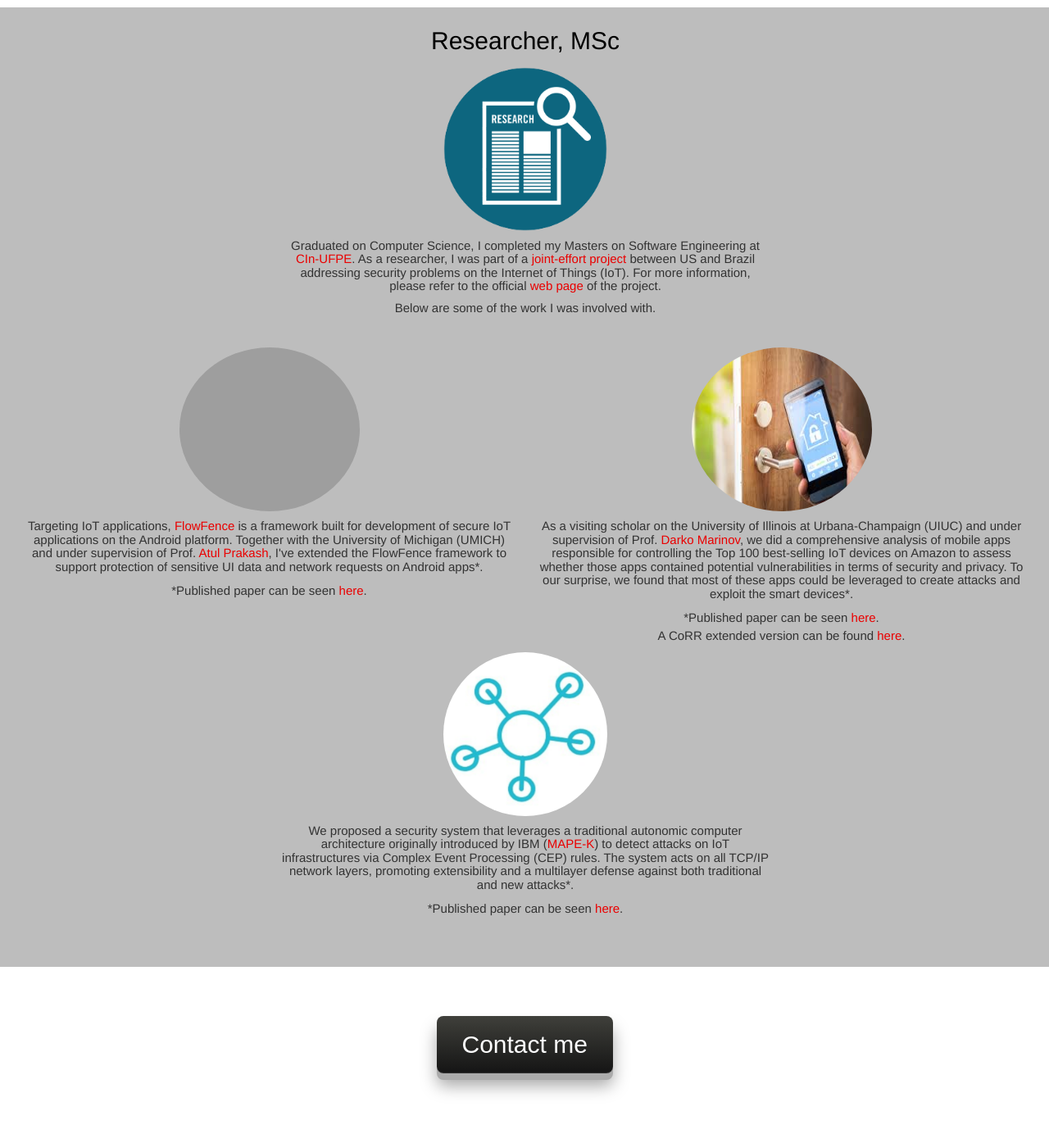
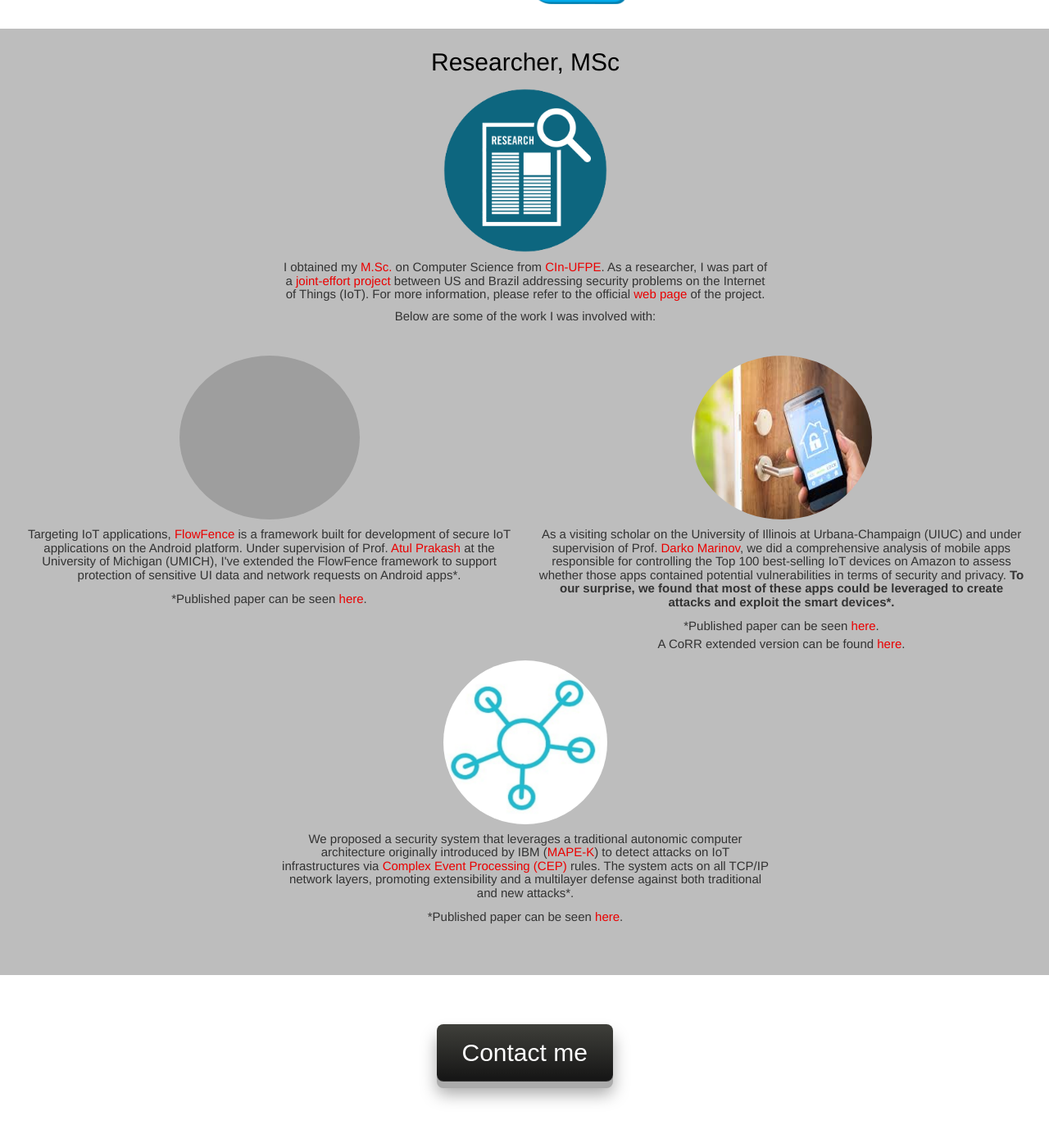
Before and after one commit to davinomjr/davinomjr.github.io, a Jekyll site: the page built from index.md, in a window 1280 px wide and 1400 px high, scrolled down 1754 px. Shown: the top 1384 px of the window at 82% size. Built offline with Jekyll 4.4.1, drawn with Linux system fonts in a browser that asks for light colours; some of the changed text lies outside the part shown; grey boxes are pictures that could not be loaded.

Commit message:
Fixing some text content

```diff
--- a/index.md
+++ b/index.md
@@ -149,10 +150,10 @@ layout: default
                     <div class="col-xs-12">
                         <div class="col-xs-6 col-xs-push-3">
                             <h4>
-                                Graduated on Computer Science, I completed my Masters on Software Engineering at <a class="no-break" href="https://www2.cin.ufpe.br/en/" >CIn-UFPE</a>. As a researcher, I was part of a
+                                I obtained my <a href="http://en.wikipedia.org/wiki/Master%27s_degree#Titles">M.Sc.</a> on Computer Science from <a class="no-break" href="https://www2.cin.ufpe.br/en/" >CIn-UFPE</a>. As a researcher, I was part of a
                                 <a href="https://www.nsf.gov/pubs/2017/nsf17024/nsf17024.pdf">joint-effort project</a> between US and Brazil addressing security problems on the Internet of Things (IoT). For more information, please refer to the official <a href="https://iot-flows.cin.ufpe.br/">web page</a> of the project.
                             </h4>
-                            <h4>Below are some of the work I was involved with.</h4>
+                            <h4>Below are some of the work I was involved with:</h4>
                         </div>
                     </div>
                 </div>
@@ -164,9 +165,7 @@ layout: default
                                 Targeting IoT applications,
                                 <a href="https://github.com/earlence/FlowFence_Release">FlowFence</a> is a
                                 framework built for development of secure IoT applications on the Android platform.
-                                Together with the University of Michigan (UMICH) and under supervision of Prof.
-                                <a href="http://web.eecs.umich.edu/~aprakash/">Atul Prakash</a>, I've extended the FlowFence framework to support
-                                protection of sensitive UI data and network requests on Android apps*.
+                                Under supervision of Prof. <a href="http://web.eecs.umich.edu/~aprakash/">Atul Prakash</a> at the University of Michigan (UMICH), I've extended the FlowFence framework to support protection of sensitive UI data and network requests on Android apps*.
                             </h4>
                             <p class="footnote">
                                 *Published paper can be seen <a href="https://www.researchgate.net/publication/328651530_Securing_IoT_Apps_with_Fine-grained_Control_of_Information_Flows">here</a>.
@@ -177,8 +176,8 @@ layout: default
                             <h4>
                                 As a visiting scholar on the University of Illinois at Urbana-Champaign (UIUC) and under supervision of Prof. <a href="http://mir.cs.illinois.edu/marinov/">Darko Marinov</a>, we did a comprehensive analysis of mobile apps responsible for controlling the Top 100 best-selling IoT devices
                                 on Amazon to assess whether those apps contained potential
-                                vulnerabilities in terms of security and privacy. To our surprise, we found that most of these apps
-                                could be leveraged to create attacks and exploit the smart devices*.
+                                vulnerabilities in terms of security and privacy. <strong>To our surprise, we found that most of these apps
+                                could be leveraged to create attacks and exploit the smart devices*.</strong>
                             </h4>
                             <p class="footnote">
                                *Published paper can be seen <a href="https://ieeexplore.ieee.org/document/8844591">here</a>.
@@ -190,7 +189,7 @@ layout: default
                         <div class="col-xs-6 col-xs-push-3">
                             <img src="/assets/images/iot-flows.png" class="centered-img w-200 round-image" alt="IoT-Flows image" />
                             <h4>
-                                We proposed a security system that leverages a traditional autonomic computer architecture originally introduced by IBM (<a href="https://www-03.ibm.com/autonomic/pdfs/AC%20Blueprint%20White%20Paper%20V7.pdf">MAPE-K</a>) to detect attacks on IoT infrastructures via Complex Event Processing (CEP) rules. The system acts on all TCP/IP network layers, promoting extensibility and a multilayer defense against both traditional and new attacks*.
+                                We proposed a security system that leverages a traditional autonomic computer architecture originally introduced by IBM (<a href="https://www-03.ibm.com/autonomic/pdfs/AC%20Blueprint%20White%20Paper%20V7.pdf">MAPE-K</a>) to detect attacks on IoT infrastructures via <a href="https://www.research.ibm.com/haifa/dept/services/papers/cep_Jan07_nc.pdf">Complex Event Processing (CEP)</a> rules. The system acts on all TCP/IP network layers, promoting extensibility and a multilayer defense against both traditional and new attacks*.
                             </h4>
                             <p class="footnote">
                                   *Published paper can be seen <a href="https://dl.acm.org/citation.cfm?id=3354006">here</a>.
```
Also changed, not shown: other parts of index.md (+2 -1 lines).
